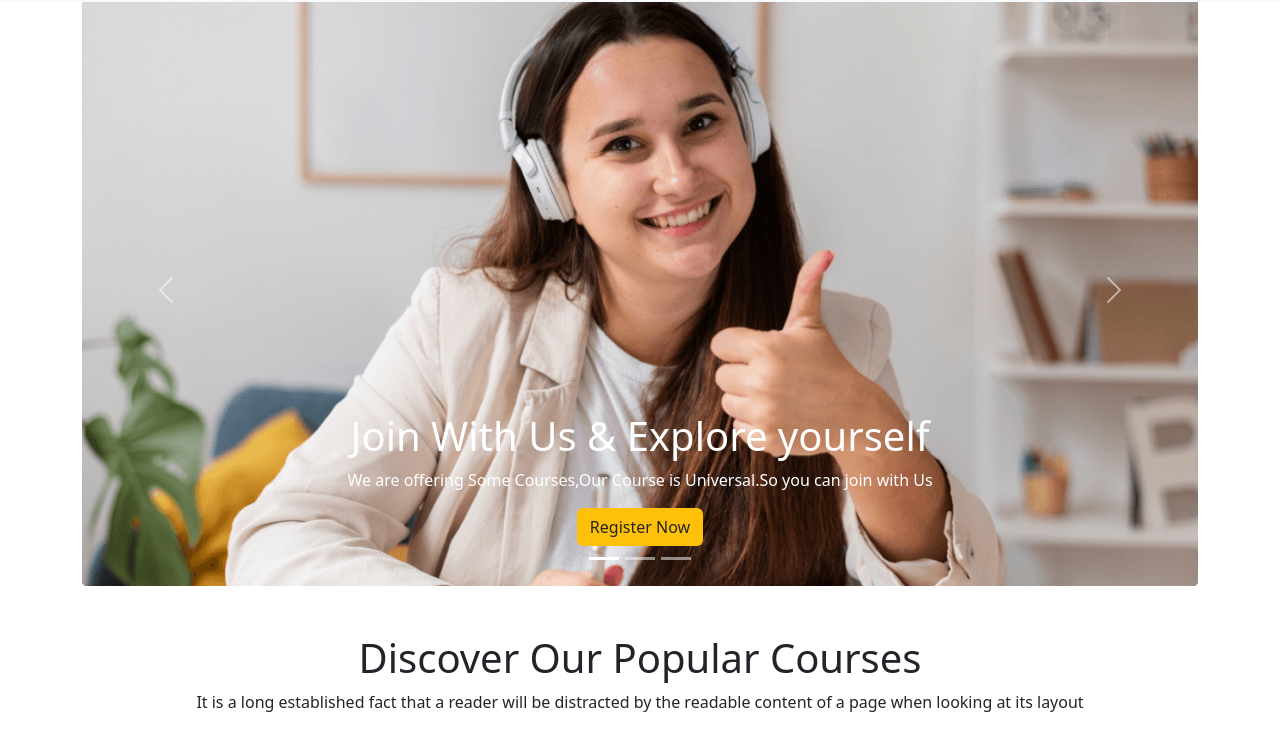
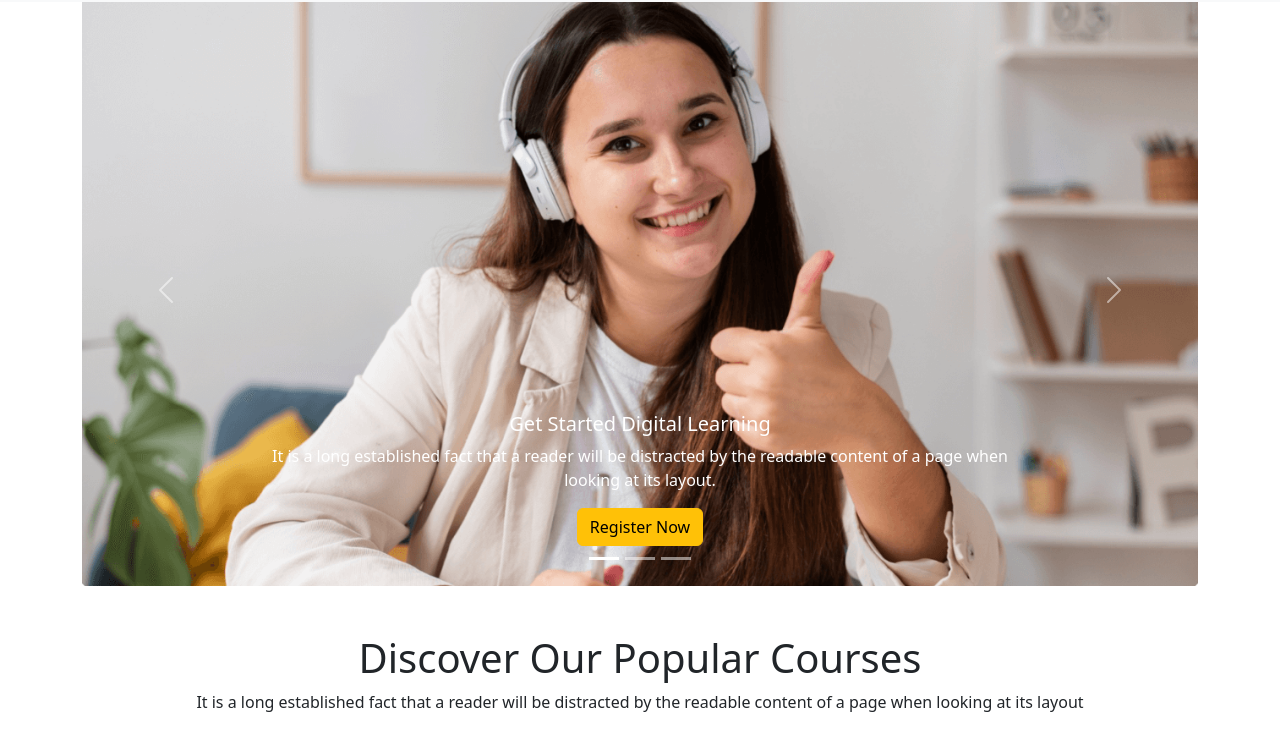
Before and after one commit to hafezur/project-4-by-html-and-css, a plain HTML site: page index.html in a window 1280 px wide. Shown: the part 54-800 px from the top of the page. Drawn offline with nearby package versions, Linux system fonts and the light colour scheme.

Commit message:
final commit

```diff
--- a/index.html
+++ b/index.html
@@ -49,7 +49,7 @@
                 </div>
             </div>
         </nav>
-        <section class="my-5">
+        <section class="my-5 rounded-5">
             <!-- slider section start -->
             <div id="carouselExampleCaptions" class="carousel slide" data-bs-ride="false">
                 <div class="carousel-indicators">
@@ -63,30 +63,29 @@
                 <div class="carousel-inner">
                     <div class="carousel-item active">
                         <img src="images/cover/cover-1.png" class="d-block w-100" alt="...">
-                        <div class="carousel-caption d-none d-md-block position-absolute">
-                            <h1>Join With Us & Explore yourself</h1>
-                            <p>We are offering Some Courses,Our Course is Universal.So you can join with Us </p>
-                            <div class="btn bg-warning">Register Now</div>
+                        <div class="carousel-caption d-none d-md-block">
+                            <h5>Get Started Digital Learning</h5>
+                            <p>It is a long established fact that a reader will be distracted by the readable content of
+                                a page when looking at its layout.</p>
+                            <div class="btn btn-warning">Register Now</div>
                         </div>
                     </div>
                     <div class="carousel-item">
-                        <div class="row">
-                            <div class="col-lg-12">
-                                <img src="images/cover/cover-2.jpg" class="d-block w-100" alt="...">
-                                <div class="carousel-caption d-none d-md-block">
-                                    <h1>Join With Us & Explore yourself</h1>
-                                    <p>We are offering Some Courses,Our Course is Universal.So you can join with Us </p>
-                                    <div class="btn bg-warning">Register Now</div>
-                                </div>
-                            </div>
+                        <img src="images/cover/cover-2.jpg" class="d-block w-100" alt="...">
+                        <div class="carousel-caption d-none d-md-block">
+                            <h5>Get Started Digital Learning</h5>
+                            <p>It is a long established fact that a reader will be distracted by the readable content of
+                                a page when looking at its layout.</p>
+                            <div class="btn btn-warning">Register Now</div>
                         </div>
                     </div>
                     <div class="carousel-item">
                         <img src="images/cover/cover-3.jpg" class="d-block w-100" alt="...">
                         <div class="carousel-caption d-none d-md-block">
-                            <h1>Join With Us & Explore yourself</h1>
-                            <p>We are offering Some Courses,Our Course is Universal.So you can join with Us </p>
-                            <div class="btn bg-warning">Register Now</div>
+                            <h5>Get Started Digital Learning</h5>
+                            <p>It is a long established fact that a reader will be distracted by the readable content of
+                                a page when looking at its layout.</p>
+                            <div class="btn btn-warning">Register Now</div>
                         </div>
                     </div>
                 </div>
@@ -101,8 +100,8 @@
                     <span class="visually-hidden">Next</span>
                 </button>
             </div>
+            <!-- slider section end -->
         </section>
-        <!-- slider section end -->
     </header>
     <main>
         <section class="my-5">
@@ -378,7 +377,7 @@
                     To Know More
                 </div>
                 <div class="card-body bg-dark text-white">
-                    <h5 class="card-title">Special title treatment</h5>
+                    <h5 class="card-title">Soft Education Care</h5>
                     <p class="card-text ">Office 41, Zawaya Buildin, Ghala Muscat,
                         Sultanate of Oman</p>
                     <a href="#" class="btn btn-primary">Another Courses</a>
```
